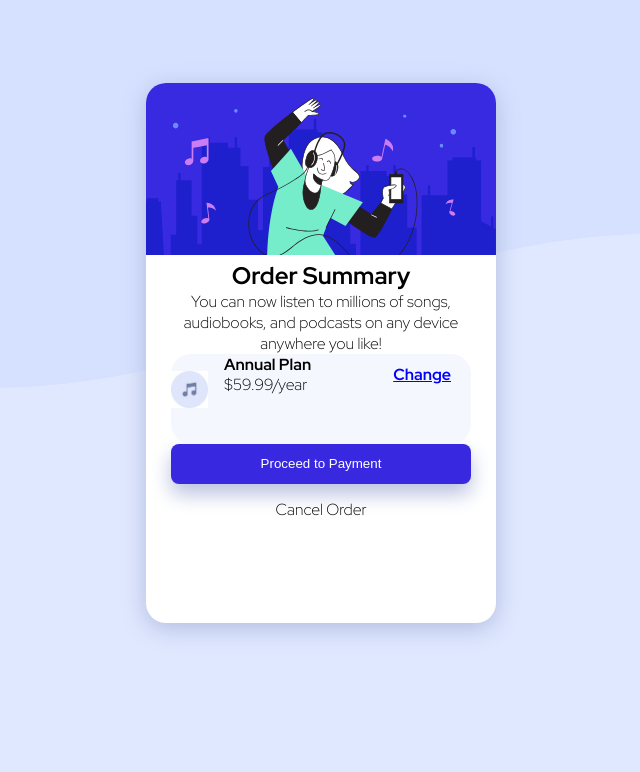
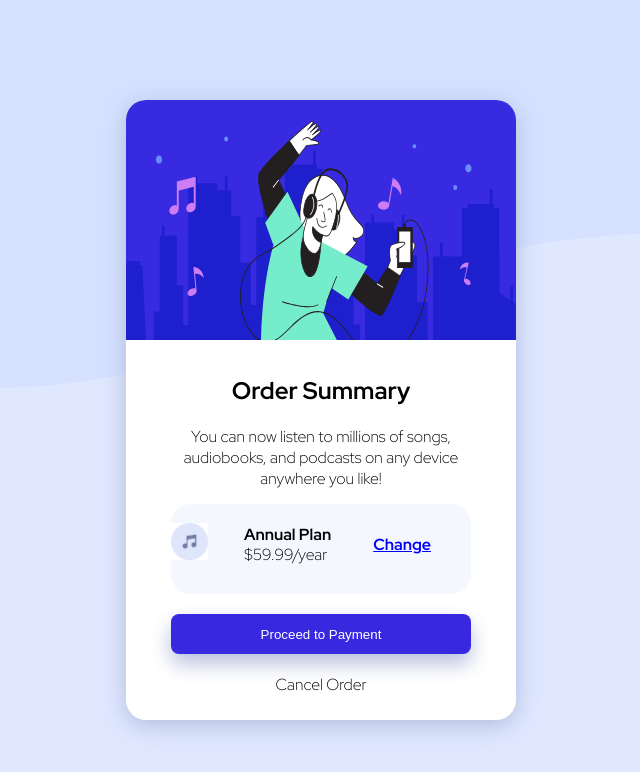
Before and after one commit to bishop2024-coder/order-summary-component-main, a plain HTML site: page index.html in a window 1280 px wide. Shown: the whole page, without its empty margins (319-959 px from the left). Drawn offline with Linux system fonts and the light colour scheme.

Commit message:
Add files via upload

```diff
--- a/index.html
+++ b/index.html
@@ -30,11 +30,6 @@
     </style>
   </head>
   <body>
-    <img
-      class="background"
-      src="images/pattern-background-desktop.svg"
-      alt=""
-    />
     <div class="card">
       <img
         class="illustration-hero"
--- a/style.css
+++ b/style.css
@@ -1,22 +1,26 @@
+*{
+  margin: 0;
+  padding: 0;
+}
 body {
+  background: url(./images/pattern-background-desktop.svg);
   background-color: hsl(225, 100%, 94%);
+  background-size:  100vw;
+  background-repeat: no-repeat;
   font-size: 16px;
   font-weight: 200;
   font-family: "Red Hat Display", sans-serif;
-  height:100vh;
-}
-*{
-  margin: 0;
-  padding: 0;
+  height:10vh;
 }
 .background {
   width: 100%;
 }
 .card {
   position: relative;
-  bottom: 310px;
-  width: 350px;
-  height: 540px;
+  /* bottom: 310px; */
+  top: 100px;
+  width: 390px;
+  height: 620px;
   margin: auto;
   border-radius: 20px;
   background-color: white;
@@ -25,18 +29,24 @@ body {
 }
 .illustration-hero {
   width: 100%;
+  height: 240px;
   border-top-left-radius: 20px;
   border-top-right-radius: 20px;
 }
+h2{margin-top: 30px;}
 p {
   padding-left: 20px;
   padding-right: 20px;
+  margin-top: 20px;
+  margin-left: 20px;
+  margin-right: 20px;
 }
 .container {
   position: relative;
   width: 300px;
   height: 70px;
   margin: auto;
+  margin-top: 15px;
   background-color: hsl(225, 100%, 98%);
   border-radius: 20px;
   padding-bottom: 20px;
@@ -59,11 +69,12 @@ p {
 }
 .icon {
   width: 37px;
-  padding-top: 17px;
+  padding-top: 19px;
 }
 button {
   display: block;
   margin: auto;
+  margin-top: 20px;
   background-color: hsl(245, 75%, 52%);
   height: 40px;
   width: 300px;
@@ -73,4 +84,4 @@ button {
   color: white;
 }
 .cancel{text-align: center;
-padding-top: 15px;}
+padding-bottom: 8px;}
```
